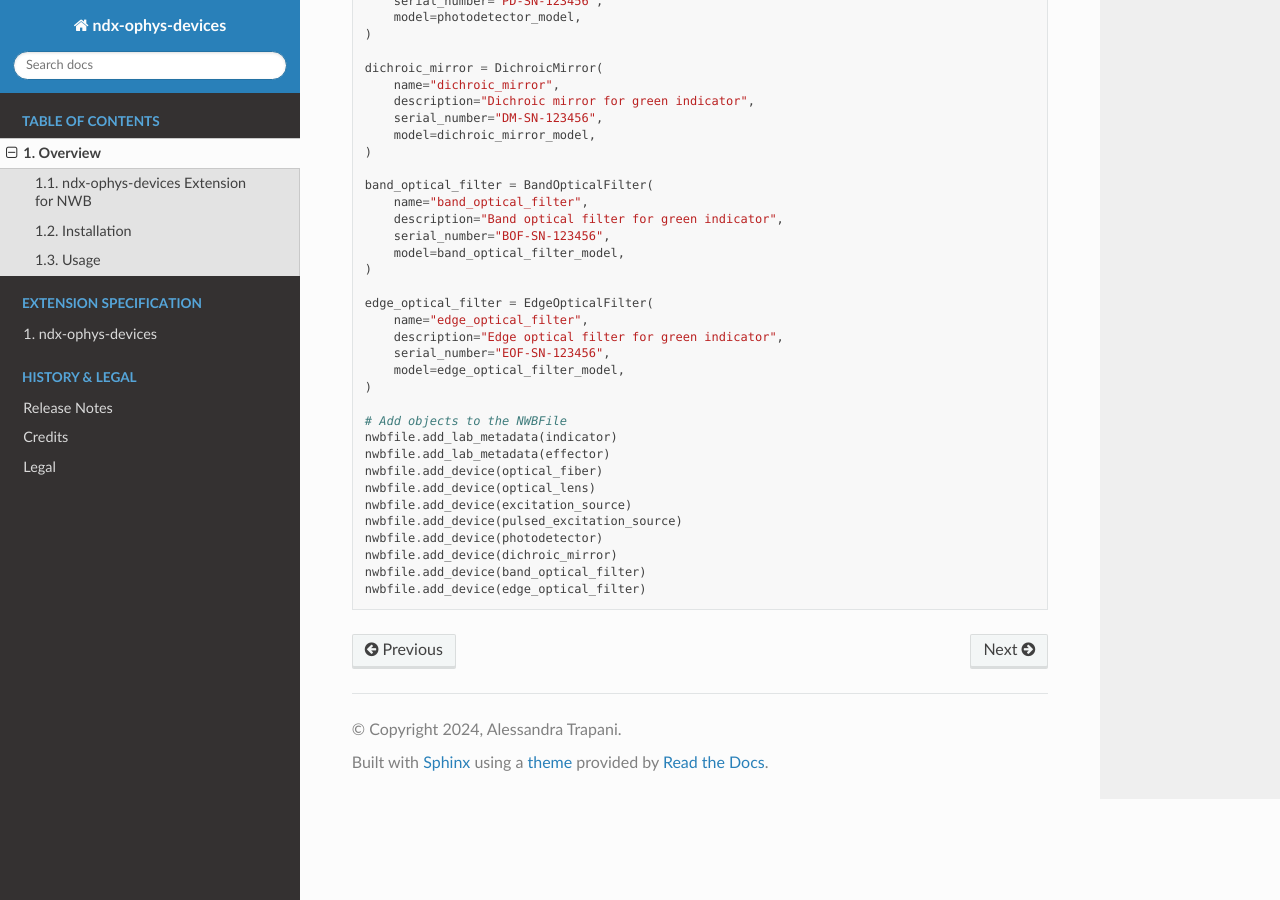
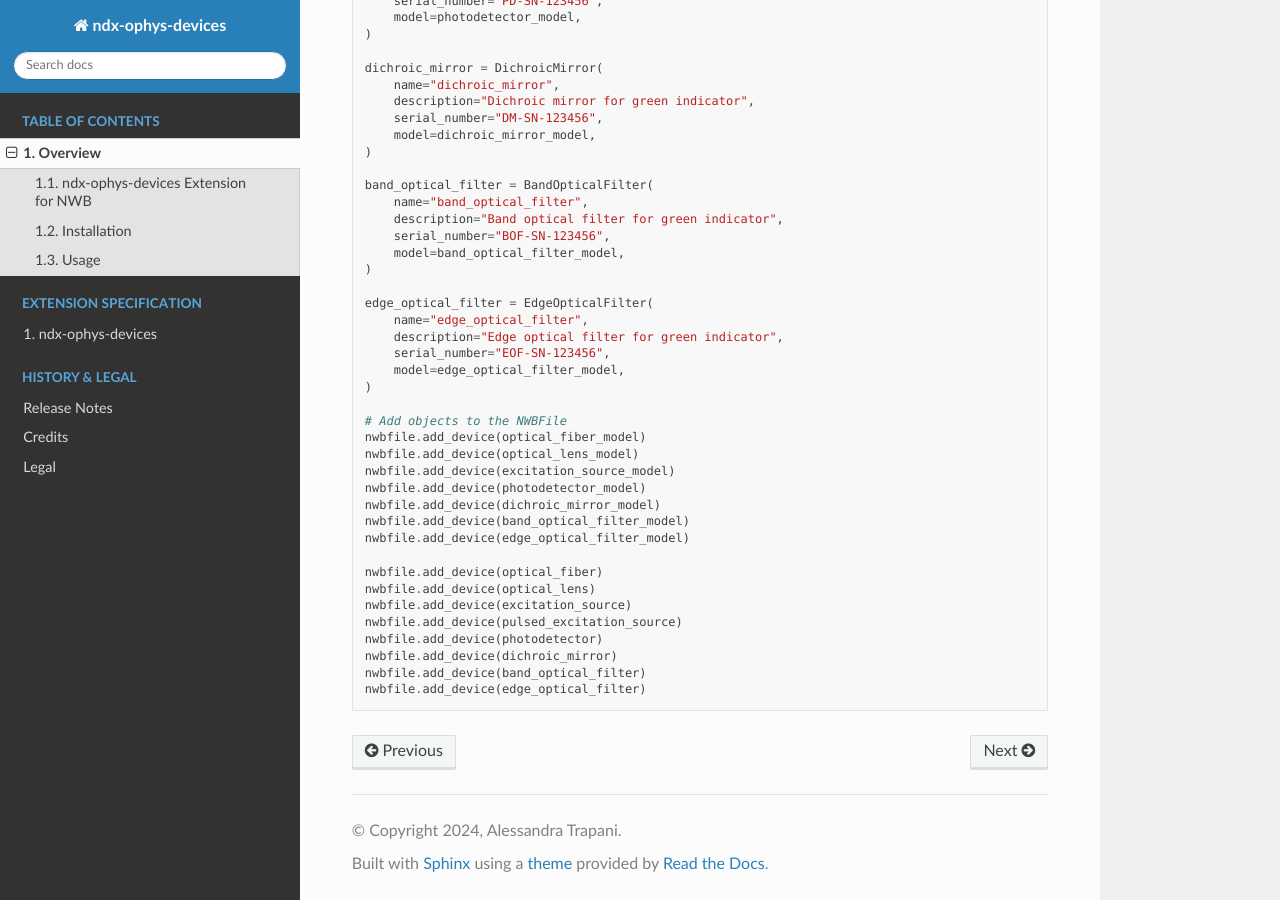
Before and after one commit to catalystneuro/ndx-ophys-devices, a Sphinx documentation site: the page built from docs/source/description.rst, in a window 1280 px wide and 900 px high, scrolled down 4803 px. Built offline with Sphinx 7.4.7 and the Read the Docs theme 3.1.0, drawn with Linux system fonts in a browser that asks for light colours.

Commit message:
Update device model addition in documentation

```diff
--- a/docs/source/description.rst
+++ b/docs/source/description.rst
@@ -277,8 +277,14 @@ Usage
     )
 
     # Add objects to the NWBFile
-    nwbfile.add_lab_metadata(indicator)
-    nwbfile.add_lab_metadata(effector)
+    nwbfile.add_device(optical_fiber_model)
+    nwbfile.add_device(optical_lens_model)
+    nwbfile.add_device(excitation_source_model)
+    nwbfile.add_device(photodetector_model)
+    nwbfile.add_device(dichroic_mirror_model)
+    nwbfile.add_device(band_optical_filter_model)
+    nwbfile.add_device(edge_optical_filter_model)
+
     nwbfile.add_device(optical_fiber)
     nwbfile.add_device(optical_lens)
     nwbfile.add_device(excitation_source)
```
